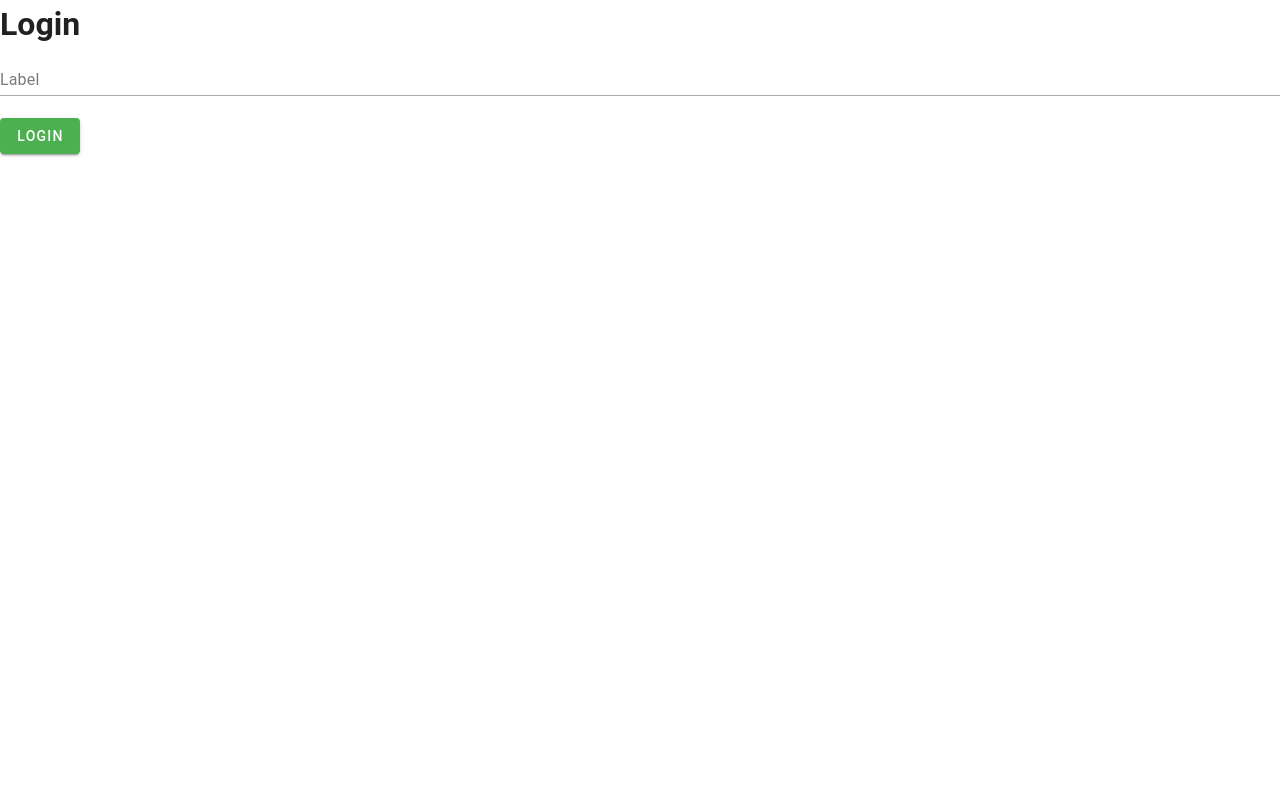
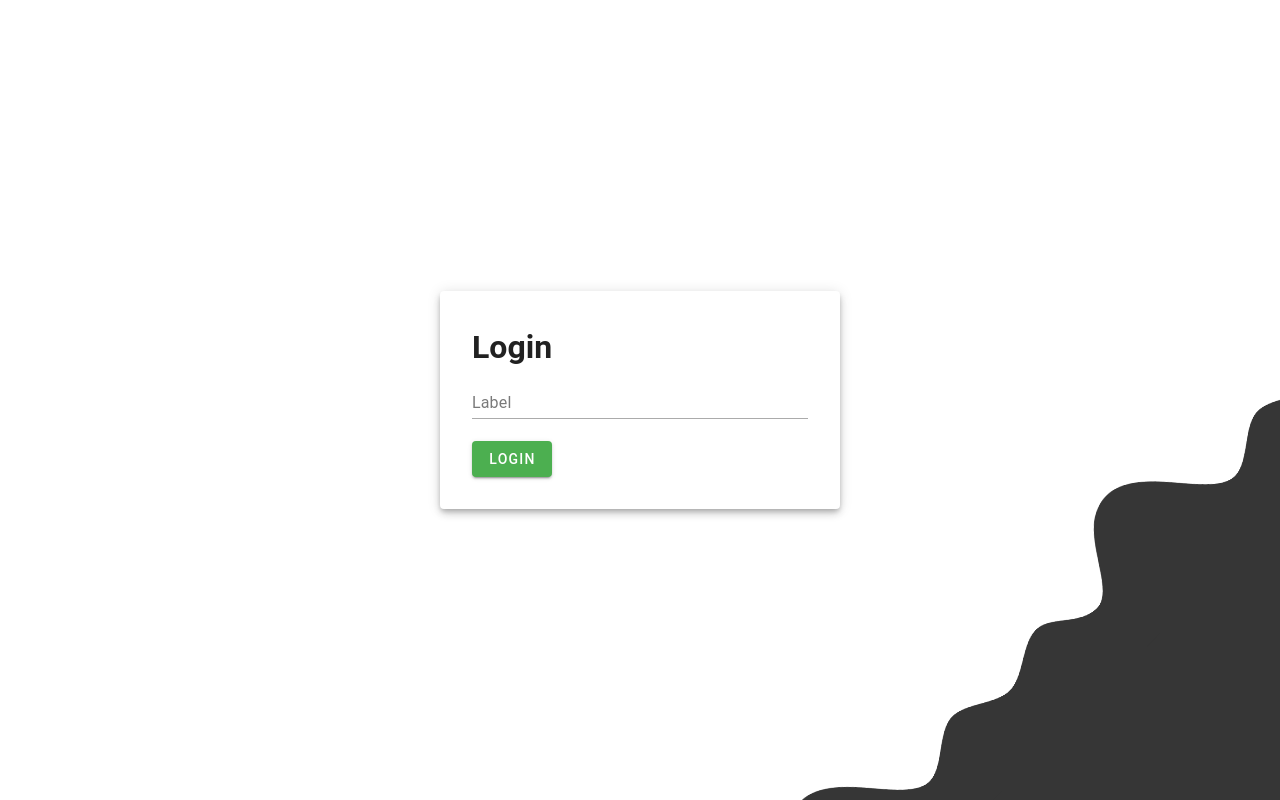
Before and after one commit to aomineDev/bodega-rb, a Vue app: page /login in a window 1280 px wide. Built offline with nearby package versions, Linux system fonts and the light colour scheme; what @tanstack/vue-query would draw is missing.

Commit message:
fix: useForm reset form

```diff
--- a/src/composables/useForm.js
+++ b/src/composables/useForm.js
@@ -2,20 +2,18 @@ import { ref, toRefs } from 'vue'
 import { rules } from '@/utils/rules'
 
 export const useForm = (initialValue) => {
-  const formData = ref(initialValue)
+  const formData = ref({ ...initialValue })
   const formRef = ref(null)
 
   const resetForm = () => {
     if (!existsFormRef()) return
-    console.log(formData.value)
 
-    // formData.value = null
+    Object.keys(formData.value).forEach((k) => {
+      if (!(k in initialValue)) delete formData.value[k]
+      else formData.value[k] = null
+    })
 
-    // formData.value = { ...initialValue }
-    Object.keys(formData.value).forEach((k) => (formData.value[k] = null))
-    // formRef.value.reset()
-    console.log(formData.value)
-    console.log(initialValue)
+    formRef.value.resetValidation()
   }
 
   const isValid = async () => {
--- a/src/services/api/pruebaService.js
+++ b/src/services/api/pruebaService.js
@@ -3,14 +3,14 @@ import { apiFetch } from './apiClient'
 const service = '/pruebas'
 
 export const pruebaService = {
-  getAll: async () => apiFetch(service),
+  getAll: () => apiFetch(service),
 
-  getById: async (id) => apiFetch(`${service}/${id}`),
+  getById: (id) => apiFetch(`${service}/${id}`),
 
-  create: async (data) => apiFetch(service, { method: 'POST', body: JSON.stringify(data) }),
+  create: (data) => apiFetch(service, { method: 'POST', body: JSON.stringify(data) }),
 
-  update: async ({ id, ...data }) =>
+  update: ({ id, ...data }) =>
     apiFetch(`${service}/${id}`, { method: 'PUT', body: JSON.stringify(data) }),
 
-  delete: async (id) => apiFetch(`${service}/${id}`, { method: 'DELETE' }),
+  delete: (id) => apiFetch(`${service}/${id}`, { method: 'DELETE' }),
 }
--- a/src/views/HomeView.vue
+++ b/src/views/HomeView.vue
@@ -26,9 +26,7 @@ const editingPrueba = ref(null)
 
 const handleLogin = async () => {
   try {
-    console.log(formData.value)
     if (editingPrueba.value) {
-      console.log(editingPrueba.value.id)
       await updatePruebaAsync({ ...formData.value, id: editingPrueba.value.id })
       showSuccessSnackbar('Prueba actualizada')
     } else {
@@ -67,6 +65,16 @@ const handleDelete = async () => {
     console.log(error)
   }
 }
+
+const ff = () => {
+  return 1
+}
+
+const test = async () => {
+  const response = await ff()
+  const data = await response.json()
+  console.log(data)
+}
 </script>
 
 <template>
@@ -86,14 +94,12 @@ const handleDelete = async () => {
   </div>
 
   <h1>Home</h1>
+  <v-btn color="yellow" @click="test" text="test"></v-btn>
   <v-btn @click="showSuccessSnackbar('Snackbar')">Success Snackbar</v-btn>
   <v-btn @click="showErrorSnackbar('Snackbar')">Error Snackbar</v-btn>
   <action-menu @edit="handleEdit" @delete="handleDelete"></action-menu>
-  <!-- {{ name }} -->
-  <v-btn @click="dialog = true"> Open Dialog </v-btn>
-  <!-- <v-text-field label="Nombre" v-model="name" :rules="[rules.required]"></v-text-field> -->
-  <!-- <v-file-input label="File input" v-model="file"></v-file-input> -->
-  <!-- <v-btn class="ms-auto" text="asd" @click="reset"></v-btn> -->
+
+  <v-btn @click="dialog = true">Open Dialog</v-btn>
 
   <v-dialog v-model="dialog" width="auto">
     <v-card
--- a/src/views/auth/LoginView.vue
+++ b/src/views/auth/LoginView.vue
@@ -17,9 +17,54 @@ function handleLogin() {
 </script>
 
 <template>
-  <div>
-    <h1>Login</h1>
-    <v-text-field label="Label" v-model="username"></v-text-field>
-    <v-btn color="success" @click="handleLogin">login</v-btn>
+  <div class="login d-flex justify-center align-center">
+    <v-card min-width="400" class="pa-8" rounded elevation="5">
+      <h1>Login</h1>
+      <v-text-field label="Label" v-model="username"></v-text-field>
+      <v-btn color="success" @click="handleLogin">login</v-btn>
+    </v-card>
+
+    <div class="wave-container">
+      <div class="wave"></div>
+      <div class="wave-base"></div>
+    </div>
   </div>
 </template>
+
+<style scoped>
+.login {
+  position: relative;
+  height: 100%;
+  overflow: hidden;
+}
+.wave-container {
+  width: 2880px;
+  position: absolute;
+  right: 100px;
+  bottom: 0;
+  transform: translate(55%, 50%) rotate(-45deg) scale(0.3);
+}
+.wave {
+  height: 461px;
+  background-image: url(../../assets/img/login/wave.png);
+  background-size: contain;
+  background-position: left bottom;
+  background-repeat: repeat-x;
+  /* animation: wave 8s infinite cubic-bezier(0.11, 0.37, 0.91, 0.63); */
+  animation: wave 1000s infinite cubic-bezier(0.5, -100, 0.5, 100);
+  /* animation: wave 5s infinite cubic-bezier(0.47, 1.64, 0.41, 0.8); */
+}
+@keyframes wave {
+  0% {
+    background-position-x: 0;
+  }
+  100% {
+    background-position-x: -2880px;
+  }
+}
+.wave-base {
+  background-color: #363636;
+  height: 2000px;
+  transform: translateY(-10px);
+}
+</style>
```
Also changed, not shown: src/assets/img/login/wave.png (added).
